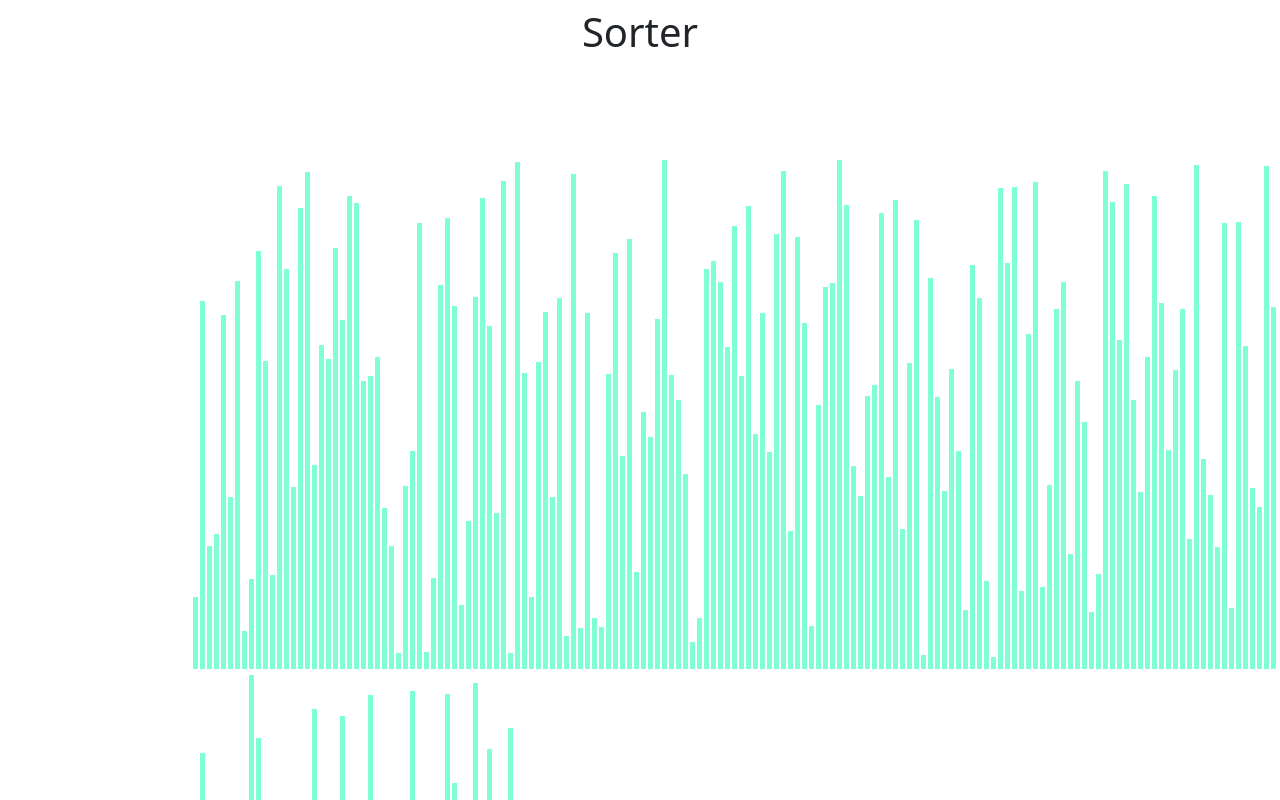
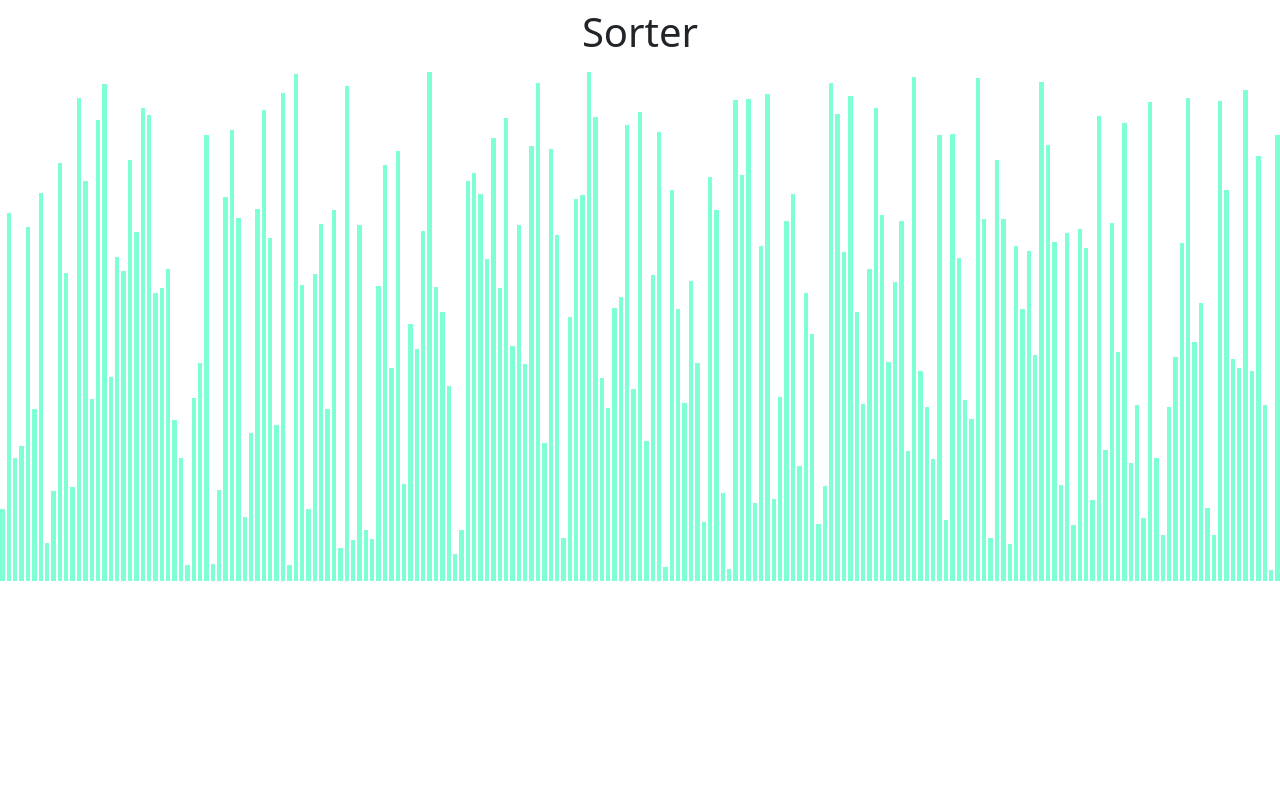
Before and after one commit to KennWg/sorting-app, a React (Create React App) app: page / in a window 1280 px wide. Built offline with nearby package versions, Linux system fonts and the light colour scheme.

Commit message:
adjusted css to use flex, improves visual

```diff
--- a/src/App.css
+++ b/src/App.css
@@ -1,7 +1,5 @@
 .array-container {
-  position: fixed;
-  left: 15%;
-  top: 20%;
+  position: flex;
 }
 
 .array-value {
--- a/src/components/SortingMain/index.js
+++ b/src/components/SortingMain/index.js
@@ -16,9 +16,9 @@ function SortingMain() {
     }
 
     return (
-        <div>
+        <div className="w-100 justify-content-center">
             <h1 className="text-center my-2">Sorter</h1>
-            <div className="array-container">
+            <div className="array-container py-2 w-100 justify-content-center d-flex align-items-end">
                 {state.map((value, i) => (
                     <div className="array-value" key={i} style={{ height: `${value}px` }}></div>
                 ))}
```
